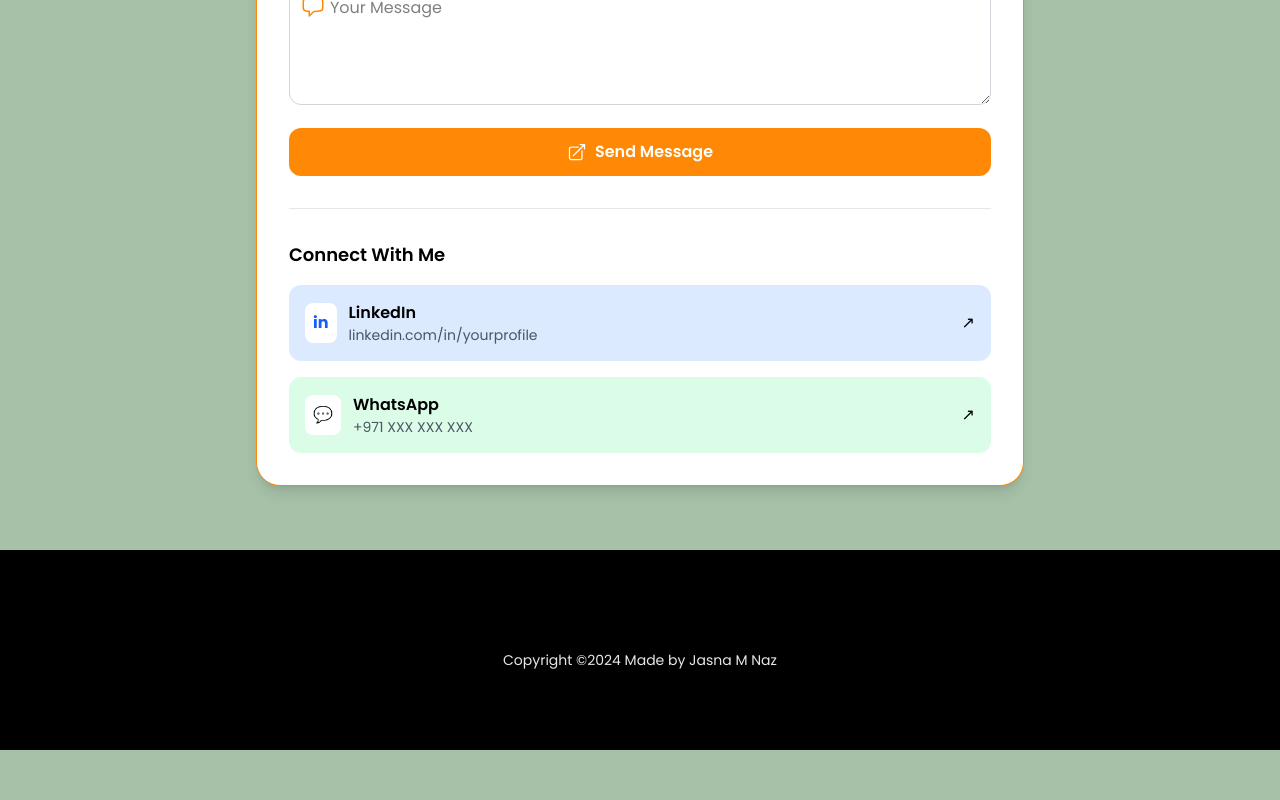
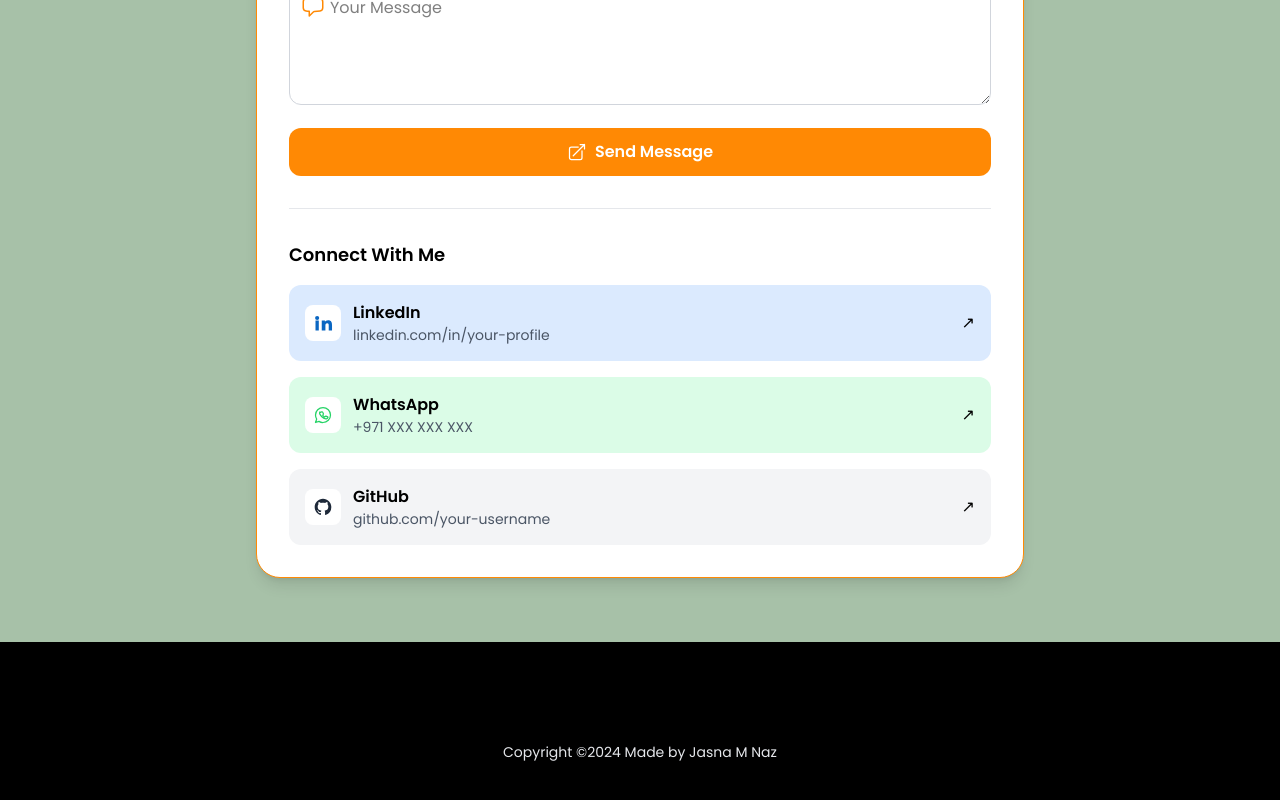
Before and after one commit to jasna18/vue-portfolio-new, a Vue app in the folder portfolio-new/: page / in a window 1280 px wide. Shown: the part 2954-3754 px from the top of the page. Before the commit the page ends 3704 px from the top, so only its background shows below. Built offline with nearby package versions, Linux system fonts and the light colour scheme.

Commit message:
complted contact form

```diff
--- a/portfolio-new/src/components/Page/Contact.vue
+++ b/portfolio-new/src/components/Page/Contact.vue
@@ -131,21 +131,41 @@
       <div class="my-8 border-t border-gray-200"></div>
 
       <!-- Connect Section -->
+       <!-- Connect Section -->
 <h3 class="text-lg font-semibold mb-4">Connect With Me</h3>
 
 <div class="space-y-4">
   <!-- LinkedIn -->
   <a
-          href="https://www.linkedin.com/in/jasna-m-17374749/ "
+    href="https://www.linkedin.com/in/jasna-m-17374749/"
     target="_blank"
     class="flex items-center justify-between p-4 rounded-xl
            bg-blue-100 hover:bg-blue-200 transition"
   >
     <div class="flex items-center gap-3">
-            <div class="bg-white p-2 rounded-lg text-blue-600 font-bold">in</div>
+      <div class="bg-white p-2 rounded-lg text-blue-600 font-bold">
+<svg xmlns="http://www.w3.org/2000/svg"
+     viewBox="0 0 24 24"
+     fill="#0A66C2"
+     class="w-5 h-5">
+  <path
+    fill-rule="evenodd"
+    d="M4.98 3.5a2.48 2.48 0 1 1 0 4.96
+       2.48 2.48 0 0 1 0-4.96ZM3 9h3.96v12H3V9Zm7.5 0h3.8v1.64h.05
+       c.53-.95 1.82-1.95 3.74-1.95
+       4 0 4.74 2.63 4.74 6.05V21h-3.96
+       v-5.55c0-1.32-.03-3.02-1.84-3.02
+       -1.85 0-2.13 1.44-2.13 2.93V21H10.5V9Z"
+    clip-rule="evenodd"
+  />
+</svg>
+
+      </div>
       <div>
         <p class="font-semibold">LinkedIn</p>
-              <p class="text-sm text-gray-600">linkedin.com/in/yourprofile</p>
+        <p class="text-sm text-gray-600">
+          linkedin.com/in/your-profile
+        </p>
       </div>
     </div>
     ↗
@@ -159,7 +179,53 @@
            bg-green-100 hover:bg-green-200 transition"
   >
     <div class="flex items-center gap-3">
-            <div class="bg-white p-2 rounded-lg">💬</div>
+      <div class="bg-white p-2 rounded-lg text-green-600">
+        <svg xmlns="http://www.w3.org/2000/svg"
+     viewBox="0 0 24 24"
+     fill="none"
+     class="w-5 h-5">
+  <!-- Outer chat bubble -->
+  <path
+    d="M12 3
+       a9 9 0 0 0-9 9
+       c0 1.8.53 3.47 1.45 4.88L3 21
+       l4.12-1.34
+       A8.95 8.95 0 0 0 12 21
+       a9 9 0 0 0 9-9
+       a9 9 0 0 0-9-9Z"
+    stroke="#25D366"
+    stroke-width="1.5"
+    stroke-linejoin="round"
+  />
+
+  <!-- Refined phone receiver -->
+  <path
+    d="M9.2 8.8
+       c.35-.55.7-.7 1.05-.7
+       h.75
+       c.25 0 .45.08.6.45
+       l.85 2
+       c.1.25.05.45-.1.65
+       l-.6.7
+       c-.18.2-.15.4.05.65
+       c.45.6 1.1 1.25 1.8 1.7
+       c.25.15.45.12.65-.08
+       l.7-.75
+       c.15-.15.35-.2.6-.1
+       l2.05.9
+       c.3.15.4.35.35.65
+       c-.12.75-.9 1.55-1.85 1.7
+       c-.9.15-1.9-.05-3.25-.8
+       c-1.95-1.05-3.5-2.75-4.45-4.5
+       c-.6-1.05-.7-2.1-.25-2.9Z"
+    stroke="#25D366"
+    stroke-width="1.5"
+    stroke-linecap="round"
+    stroke-linejoin="round"
+  />
+</svg>
+
+      </div>
       <div>
         <p class="font-semibold">WhatsApp</p>
         <p class="text-sm text-gray-600">+971 XXX XXX XXX</p>
@@ -167,7 +233,59 @@
     </div>
     ↗
   </a>
+
+  <!-- GitHub -->
+  <a
+    href="https://github.com/jasna18"
+    target="_blank"
+    class="flex items-center justify-between p-4 rounded-xl
+           bg-gray-100 hover:bg-gray-200 transition"
+  >
+    <div class="flex items-center gap-3">
+      <div class="bg-white p-2 rounded-lg text-gray-800">
+        <!-- GitHub Icon -->
+        <svg xmlns="http://www.w3.org/2000/svg" viewBox="0 0 24 24"
+             fill="currentColor" class="w-5 h-5">
+          <path
+            fill-rule="evenodd"
+            d="M12 2C6.477 2 2 6.484 2 12.019
+               c0 4.432 2.865 8.195 6.839 9.504
+               .5.092.682-.217.682-.483
+               0-.237-.009-.868-.014-1.703
+               -2.782.605-3.369-1.344-3.369-1.344
+               -.454-1.158-1.11-1.466-1.11-1.466
+               -.908-.62.069-.608.069-.608
+               1.003.071 1.531 1.032 1.531 1.032
+               .892 1.53 2.341 1.088 2.91.832
+               .091-.647.35-1.088.636-1.338
+               -2.22-.253-4.555-1.113-4.555-4.951
+               0-1.093.39-1.988 1.029-2.688
+               -.103-.253-.446-1.272.098-2.65
+               0 0 .84-.27 2.75 1.026
+               .798-.222 1.654-.333 2.504-.337
+               .85.004 1.706.115 2.504.337
+               1.909-1.296 2.748-1.026 2.748-1.026
+               .546 1.378.202 2.397.1 2.65
+               .64.7 1.028 1.595 1.028 2.688
+               0 3.848-2.339 4.695-4.566 4.943
+               .359.309.678.919.678 1.852
+               0 1.337-.012 2.419-.012 2.747
+               0 .268.18.58.688.481
+               A10.02 10.02 0 0 0 22 12.019
+               C22 6.484 17.523 2 12 2Z"
+            clip-rule="evenodd"
+          />
+        </svg>
       </div>
+      <div>
+        <p class="font-semibold">GitHub</p>
+        <p class="text-sm text-gray-600">github.com/your-username</p>
+      </div>
+    </div>
+    ↗
+  </a>
+</div>
+
 </div>
     </div>
   </section>
```
Lines whose indentation alone changed are shown as unchanged.
